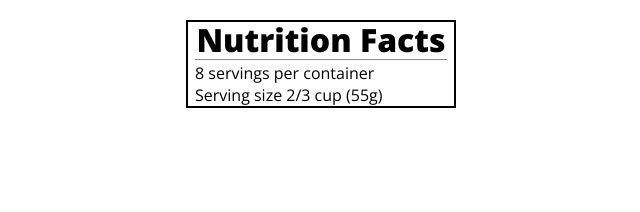
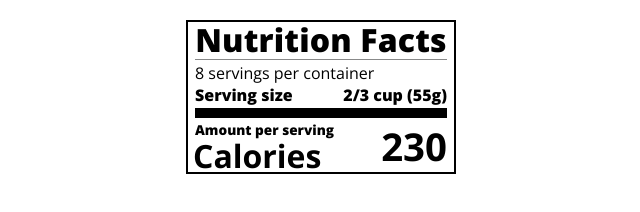
Before and after one commit to patntiwa/FullStack-Dev-Freecodecamp, a plain HTML site: page Part-2/module3/index.html in a window 1280 px wide. Shown: the whole page, without its empty margins (319-959 px from the left). Drawn offline with nearby package versions, Linux system fonts and the light colour scheme.

Commit message:
50% du module 3

```diff
--- a/Part-2/module3/index.html
+++ b/Part-2/module3/index.html
@@ -1,19 +1,31 @@
 <!DOCTYPE html>
 <html lang="en">
-
   <head>
-  <meta charset="UTF-8">
+    <meta charset="UTF-8" />
     <title>Nutrition Label</title>
-  <link href="https://fonts.googleapis.com/css?family=Open+Sans:400,700,800" rel="stylesheet">
-  <link href="./styles.css" rel="stylesheet">
+    <link
+      href="https://fonts.googleapis.com/css?family=Open+Sans:400,700,800"
+      rel="stylesheet"
+    />
+    <link href="./styles.css" rel="stylesheet" />
   </head>
 
   <body>
     <div class="label">
-    <h1>Nutrition Facts</h1>
+      <header>
+        <h1 class="bold">Nutrition Facts</h1>
         <div class="divider"></div>
         <p>8 servings per container</p>
-    <p>Serving size 2/3 cup (55g)</p>
+        <p class="bold">Serving size <span>2/3 cup (55g)</span></p>
+      </header>
+      <div class="divider large"></div>
+      <div class="calories-info">
+        <div class="left-container">
+          <h2 class="bold small-text">Amount per serving</h2>
+          <p>Calories</p>
+        </div>
+        <span>230</span>
+      </div>
     </div>
   </body>
 </html>
--- a/Part-2/module3/styles.css
+++ b/Part-2/module3/styles.css
@@ -17,16 +17,57 @@
   padding: 0 7px;
 }
 
-  h1 {
-    font-weight: 800;
+header h1 {
   text-align: center;
   margin: -4px 0;
+  letter-spacing: 0.15px
 }
 
-  p{
-    margin:0;
+p {
+  margin: 0;
+  display: flex;
+  justify-content: space-between;
 }
-  .divider{
-    border-bottom:1px solid #888989;
-    margin:2px 0;
+
+.divider {
+  border-bottom: 1px solid #888989;
+  margin: 2px 0;
 }
+
+.bold {
+  font-weight: 800;
+}
+
+.large {
+  height: 10px;
+}
+
+.large, .medium {
+  background-color: black;
+  border: 0;
+}
+
+.small-text {
+  font-size: 0.85rem;
+}
+
+.calories-info {
+  display: flex;
+  justify-content: space-between;
+  align-items: flex-end;
+}
+
+.calories-info h2 {
+  margin: 0;
+}
+
+.left-container p {
+  margin: -5px -2px;
+  font-size: 2em;
+  font-weight: 700;
+}
+
+.calories-info span{
+  font-size:2.4em;
+  font-weight:700;
+}
```
Lines whose indentation alone changed are shown as unchanged.
